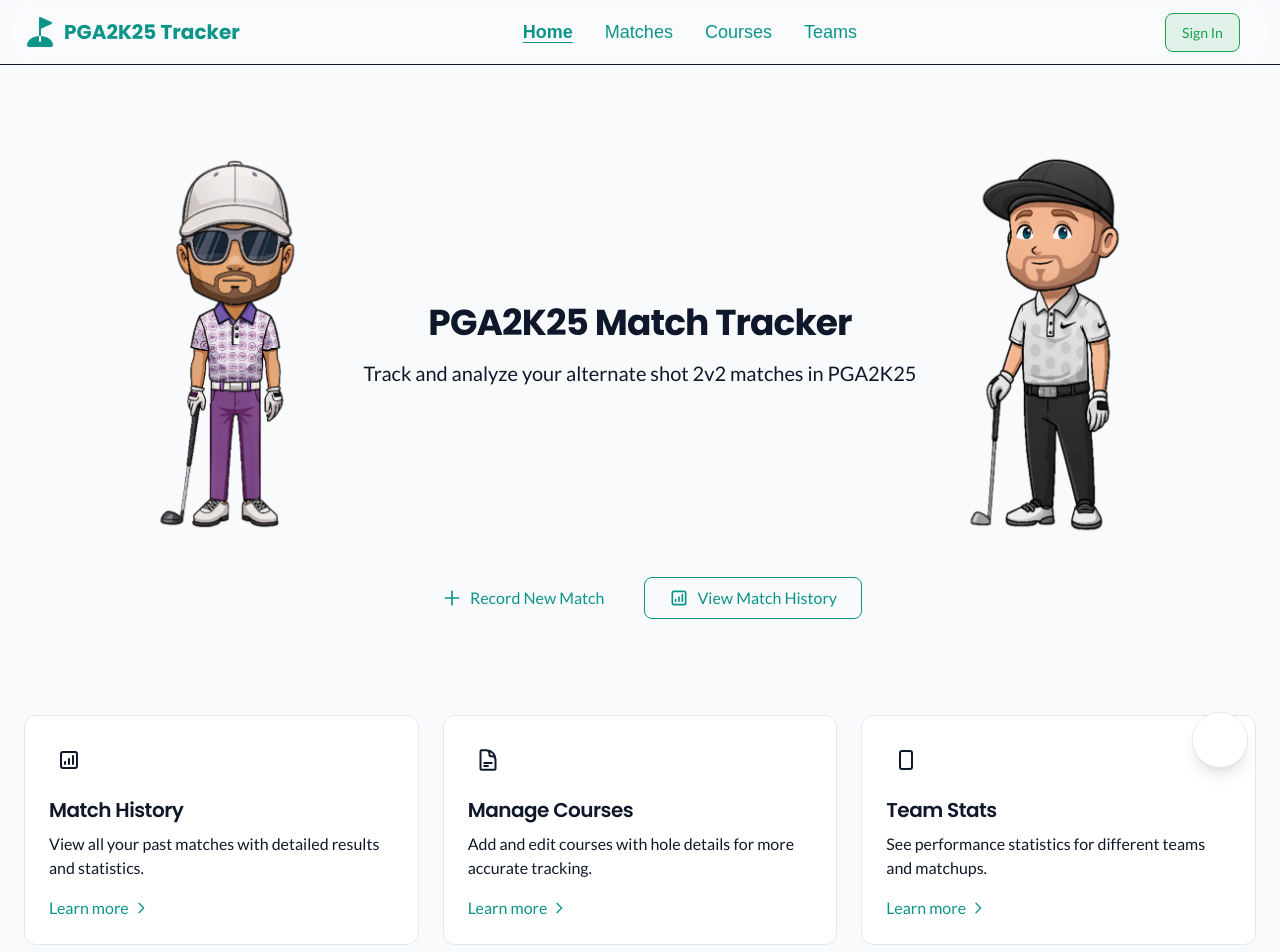
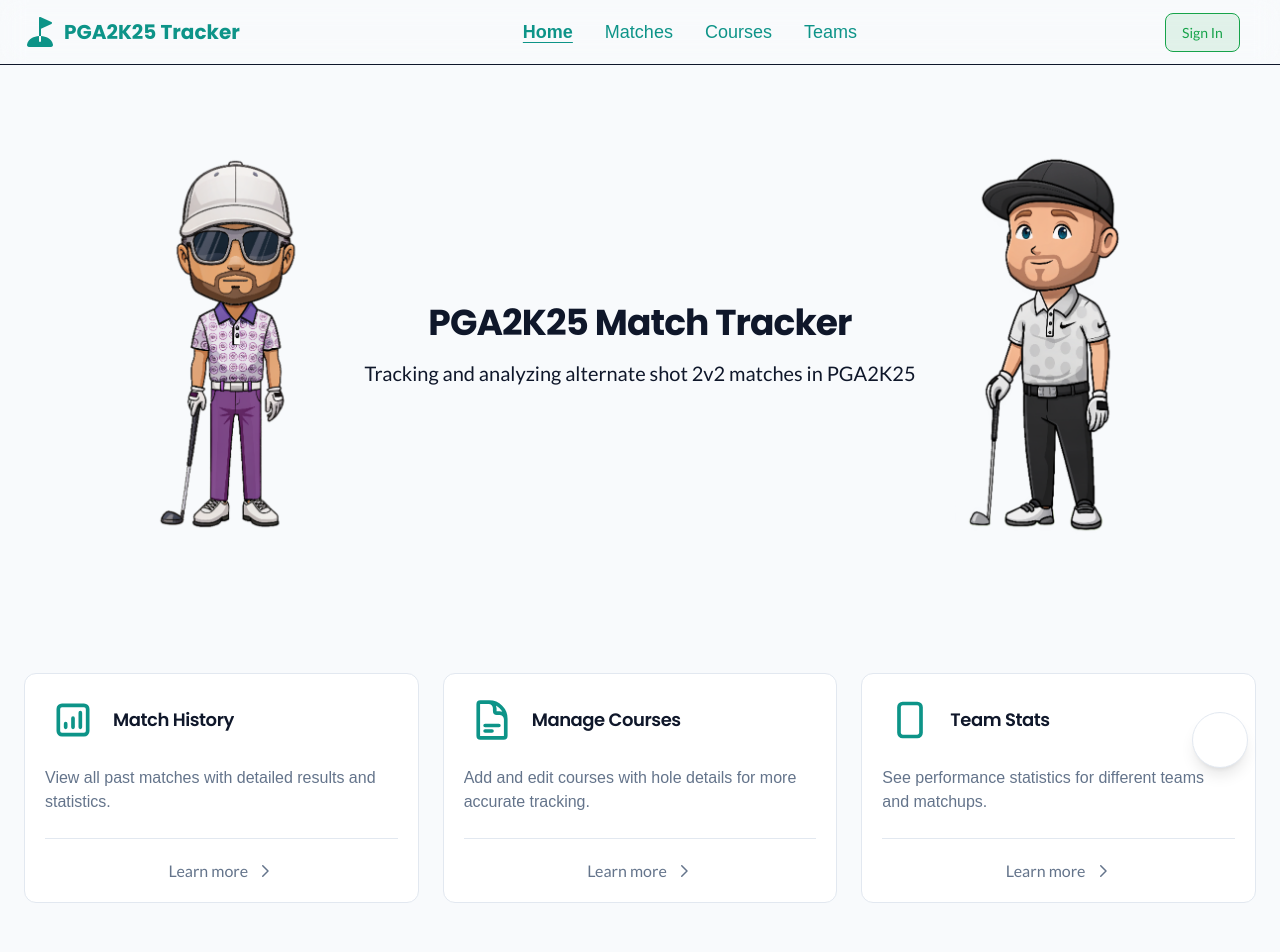
Before and after one commit to rkadlick/pga2k-tracker, a Next.js app: page / in a window 1280 px wide. Shown: the top 952 px of the page. Built offline with nearby package versions, Linux system fonts and the light colour scheme; no server answers; a web font is replaced by a local one.

Commit message:
style: update homepage feature cards to match app styling patterns

```diff
--- a/src/app/page.tsx
+++ b/src/app/page.tsx
@@ -18,7 +18,7 @@
           <div className="flex flex-col items-center">
             <h1 className="text-4xl font-bold mb-4 text-[--foreground]">PGA2K25 Match Tracker</h1>
             <p className="text-xl text-[--muted] max-w-2xl mx-auto">
-              Track and analyze your alternate shot 2v2 matches in PGA2K25
+              Tracking and analyzing alternate shot 2v2 matches in PGA2K25
             </p>
           </div>
           <div className="hidden lg:block relative w-[200px] h-[400px]">
@@ -31,35 +31,12 @@
             />
           </div>
         </div>
-        <div className="mt-8 flex justify-center gap-4">
-          <Link
-            href="/matches/new"
-            className="inline-flex items-center space-x-2 bg-[--primary] text-[--primary-foreground]
-                     hover:bg-[--primary-hover] transition-colors px-6 py-2 rounded-lg"
-          >
-            <svg className="w-5 h-5" fill="none" stroke="currentColor" viewBox="0 0 24 24">
-              <path strokeLinecap="round" strokeLinejoin="round" strokeWidth="2" d="M12 4v16m8-8H4" />
-            </svg>
-            <span>Record New Match</span>
-          </Link>
-          <Link
-            href="/matches"
-            className="inline-flex items-center space-x-2 bg-[--card-bg] text-[--foreground] border border-[--border]
-                     hover:bg-[--primary]/5 transition-colors px-6 py-2 rounded-lg"
-          >
-            <svg className="w-5 h-5" fill="none" stroke="currentColor" viewBox="0 0 24 24">
-              <path strokeLinecap="round" strokeLinejoin="round" strokeWidth="2"
-                    d="M16 8v8m-4-5v5m-4-2v2m-2 4h12a2 2 0 002-2V6a2 2 0 00-2-2H6a2 2 0 00-2 2v12a2 2 0 002 2z" />
-            </svg>
-            <span>View Match History</span>
-          </Link>
-        </div>
       </section>
 
       <section className="grid md:grid-cols-3 gap-6">
         <FeatureCard
           title="Match History"
-          description="View all your past matches with detailed results and statistics."
+          description="View all past matches with detailed results and statistics."
           link="/matches"
           icon={
             <path strokeLinecap="round" strokeLinejoin="round" strokeWidth="2"
@@ -141,26 +118,38 @@
 
 function FeatureCard({ title, description, link, icon }: FeatureCardProps) {
   return (
-    <div className="card hover:bg-[--primary]/5 animate-fade-in">
-      <div className="p-6">
-        <div className="w-10 h-10 mb-4 rounded-lg bg-[--primary]/10 text-[--primary]
-                      flex items-center justify-center">
-          <svg className="w-6 h-6" fill="none" stroke="currentColor" viewBox="0 0 24 24">
+    <Link href={link} className="block card hover:bg-[var(--primary)]/5 transition-colors duration-150 h-[230px]">
+      <div className="px-4 md:px-5 py-3 h-full flex flex-col">
+        {/* Icon and Title - Fixed Height */}
+        <div className="flex items-center gap-3 h-[68px]">
+          <div className="w-14 h-14 flex-shrink-0 flex items-center justify-center text-[var(--primary)]">
+            <svg className="w-11 h-11" fill="none" stroke="currentColor" viewBox="0 0 24 24">
               {icon}
             </svg>
           </div>
-        <h2 className="text-xl font-semibold mb-2 text-[--foreground]">{title}</h2>
-        <p className="text-[--muted] mb-4">{description}</p>
-        <Link
-          href={link}
-          className="inline-flex items-center text-[--primary] hover:text-[--primary-hover] font-medium"
+          <h2 className="card-title text-base md:text-lg line-clamp-2">{title}</h2>
+        </div>
+
+        {/* Description - Fixed Height */}
+        <div className="flex-1 py-3">
+          <p className="card-meta line-clamp-3">{description}</p>
+        </div>
+
+        {/* Action - Fixed Height */}
+        <div className="h-[52px] pt-3 border-t border-[var(--border)]">
+          <span className="card-action group py-2 flex items-center justify-center gap-2">
+            Learn more
+            <svg
+              className="w-[18px] h-[18px] text-[var(--muted)] group-hover:text-[var(--primary)] transition-colors duration-150"
+              fill="none"
+              stroke="currentColor"
+              viewBox="0 0 24 24"
             >
-          Learn more
-          <svg className="w-4 h-4 ml-1" fill="none" stroke="currentColor" viewBox="0 0 24 24">
               <path strokeLinecap="round" strokeLinejoin="round" strokeWidth="2" d="M9 5l7 7-7 7" />
             </svg>
-        </Link>
+          </span>
         </div>
       </div>
+    </Link>
   );
 }
```
Lines whose indentation alone changed are shown as unchanged.
